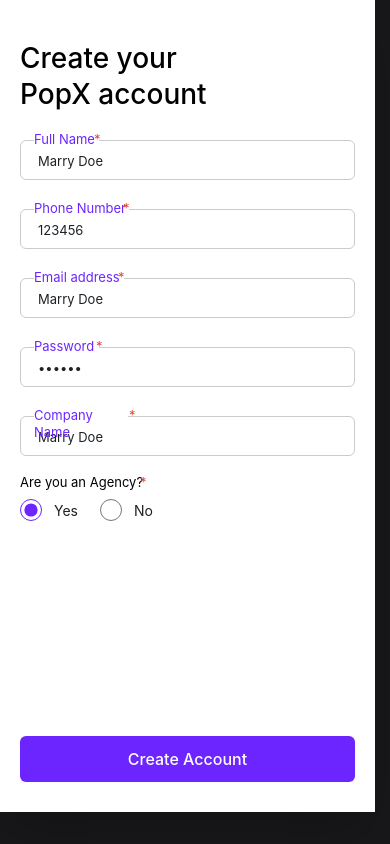
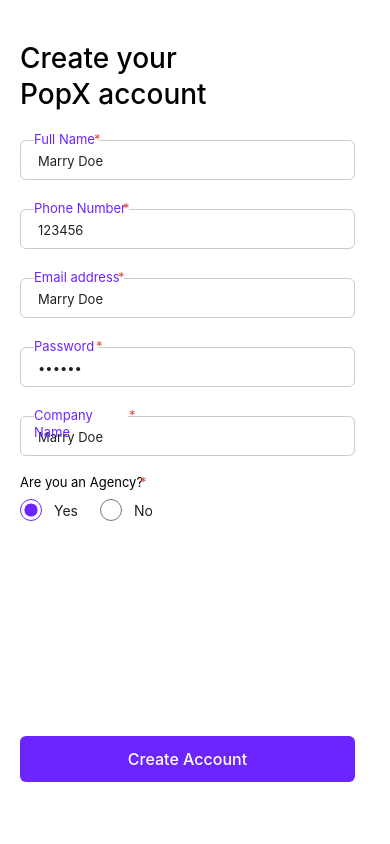
Before and after one commit to susmita070304/mobileapp-design, a React (Vite) app: page /create-account in a window 390 px wide. Built offline with nearby package versions, Linux system fonts and the light colour scheme.

Commit message:
Fix mobile responsiveness

```diff
--- a/src/App.jsx
+++ b/src/App.jsx
@@ -8,10 +8,10 @@
 function App() {
   return (
 
-    <div className="min-h-screen bg-zinc-900 md:flex md:items-center md:justify-center">
+    <div className="min-h-screen md:bg-zinc-900 md:flex md:items-center md:justify-center">
 
 
-      <div className="w-[375px] h-[812px] bg-white relative overflow-hidden shadow-2xl md:rounded-[32px] md:border-[8px] md:border-zinc-800 flex flex-col">
+      <div className="w-full min-h-screen bg-white relative overflow-hidden flex flex-col md:w-[375px] md:h-[812px] md:min-h-0 md:rounded-[32px] md:border-[8px] md:border-zinc-800 md:shadow-2xl">
 
 
         <BrowserRouter>
--- a/src/Createaccountpage.jsx
+++ b/src/Createaccountpage.jsx
@@ -12,7 +12,7 @@
   const [password, setPassword] = useState("123456");
   const [companyName, setCompanyName] = useState("Marry Doe");
   return (
-    <div className="w-full min-h-screen bg-white">
+
     <div className="w-full h-full bg-white px-5 py-8 flex flex-col justify-between box-border font-rubik select-none">
       <div className="absolute top-[40px] left-[20px] w-[188px] h-[69px] text-left">
         <h1 className="text-[28px] leading-[36px] font-medium font-rubik tracking-[0px] text-[#1D2226];">
@@ -177,7 +177,6 @@
         </span>
       </button>
     </div>
-    </div>
   );
 }
 
--- a/src/Signinpage.jsx
+++ b/src/Signinpage.jsx
@@ -25,7 +25,7 @@
   };
 
   return (
-    <> <div className="w-full min-h-screen bg-white">
+    <> <div className="w-full min-h-screen bg-white"></div>
       {error && (
         <div className="absolute top-[10px] left-[20px] w-[335px] text-red-500 font-rubik text-sm z-50">
           {error}
@@ -73,7 +73,6 @@
       >
         Login
       </button>
-      </div>
     </>
   );
 }
```
